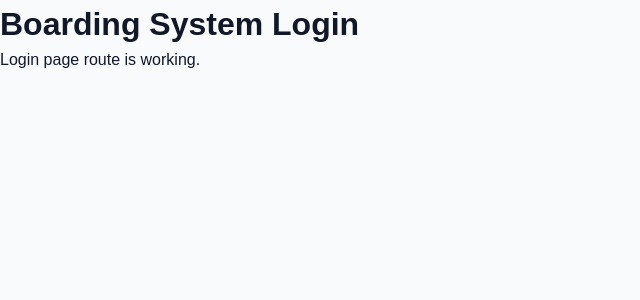
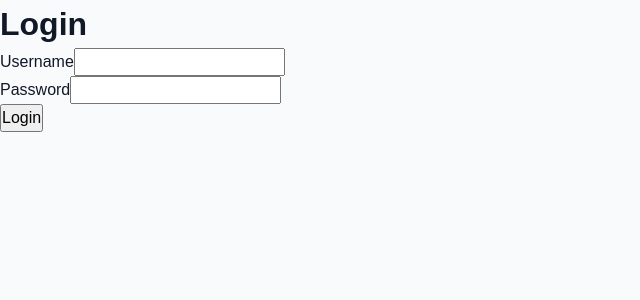
Before and after one commit to cjdebug/university-boarding-management-system, a React app in the folder frontend/: page / in a window 1280 px wide. Shown: the top 300 px of the page, without its empty margins (0-640 px from the left). Built offline with nearby package versions, Linux system fonts and the light colour scheme; no server answers; the HTML template or start-up script is replaced by a standard one.

Commit message:
Connect React frontend to FastAPI

```diff
--- a/frontend/src/pages/auth/Login.jsx
+++ b/frontend/src/pages/auth/Login.jsx
@@ -1,10 +1,78 @@
+import { useState } from "react";
+import { useNavigate } from "react-router-dom";
+
+import { loginUser } from "../../services/api";
+
 function Login() {
-return (
+  const navigate = useNavigate();
+
+  const [username, setUsername] = useState("");
+  const [password, setPassword] = useState("");
+  const [error, setError] = useState("");
+  const [loading, setLoading] = useState(false);
+
+  const handleSubmit = async (event) => {
+    event.preventDefault();
+
+    setError("");
+    setLoading(true);
+
+    try {
+      const data = await loginUser(username, password);
+
+      localStorage.setItem("access_token", data.access_token);
+
+      localStorage.setItem("user_role", data.role);
+
+      if (data.role === "owner") {
+        navigate("/owner/dashboard");
+      } else if (data.role === "student") {
+        navigate("/student/dashboard");
+      } else {
+        setError("Unknown user role");
+      }
+    } catch (error) {
+      setError(error.message);
+    } finally {
+      setLoading(false);
+    }
+  };
+
+  return (
     <div>
-    <h1>Boarding System Login</h1>
-    <p>Login page route is working.</p>
+      <h1>Login</h1>
+
+      <form onSubmit={handleSubmit}>
+        <div>
+          <label>Username</label>
+
+          <input
+            type="text"
+            value={username}
+            onChange={(event) => setUsername(event.target.value)}
+            required
+          />
+        </div>
+
+        <div>
+          <label>Password</label>
+
+          <input
+            type="password"
+            value={password}
+            onChange={(event) => setPassword(event.target.value)}
+            required
+          />
+        </div>
+
+        {error && <p>{error}</p>}
+
+        <button type="submit" disabled={loading}>
+          {loading ? "Signing in..." : "Login"}
+        </button>
+      </form>
     </div>
-)
+  );
 }
 
-export default Login
+export default Login;
--- a/frontend/src/pages/student/Dashboard.jsx
+++ b/frontend/src/pages/student/Dashboard.jsx
@@ -1,5 +1,5 @@
 function Dashboard() {
-    return <h1>Student Dashboard</h1>
+  return <h1>Student Dashboard</h1>;
 }
 
-export default Dashboard
+export default Dashboard;
--- /dev/null
+++ b/frontend/src/services/api.js
@@ -0,0 +1,68 @@
+const API_URL = import.meta.env.VITE_API_URL
+
+
+export const apiRequest = async (
+  endpoint,
+  options = {}
+) => {
+  const token = localStorage.getItem('access_token')
+
+  const headers = {
+    'Content-Type': 'application/json',
+    ...options.headers,
+  }
+
+  if (token) {
+    headers.Authorization = `Bearer ${token}`
+  }
+
+  const response = await fetch(
+    `${API_URL}${endpoint}`,
+    {
+      ...options,
+      headers,
+    }
+  )
+
+  if (!response.ok) {
+    let errorMessage = 'Something went wrong'
+
+    try {
+      const errorData = await response.json()
+
+      errorMessage =
+        errorData.detail || errorMessage
+    } catch {
+      errorMessage = 'Server request failed'
+    }
+
+    throw new Error(errorMessage)
+  }
+
+  return response.json()
+}
+
+
+export const loginUser = async (
+  username,
+  password
+) => {
+  return apiRequest('/auth/login', {
+    method: 'POST',
+    body: JSON.stringify({
+      username,
+      password,
+    }),
+  })
+}
+
+
+export const getCurrentUser = async () => {
+  return apiRequest('/auth/me')
+}
+
+
+export const logoutUser = () => {
+  localStorage.removeItem('access_token')
+  localStorage.removeItem('user_role')
+}
```
Also changed, not shown: 1 other file (tests, documents, lock files or other folders).
